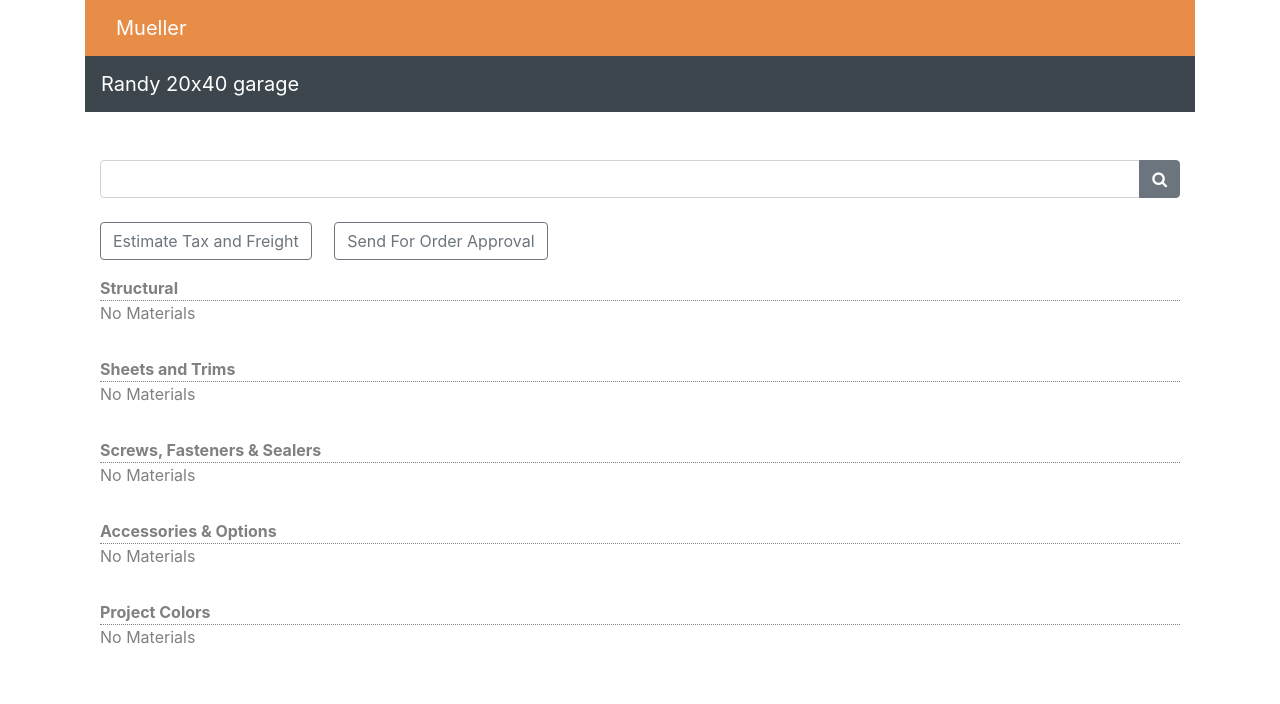
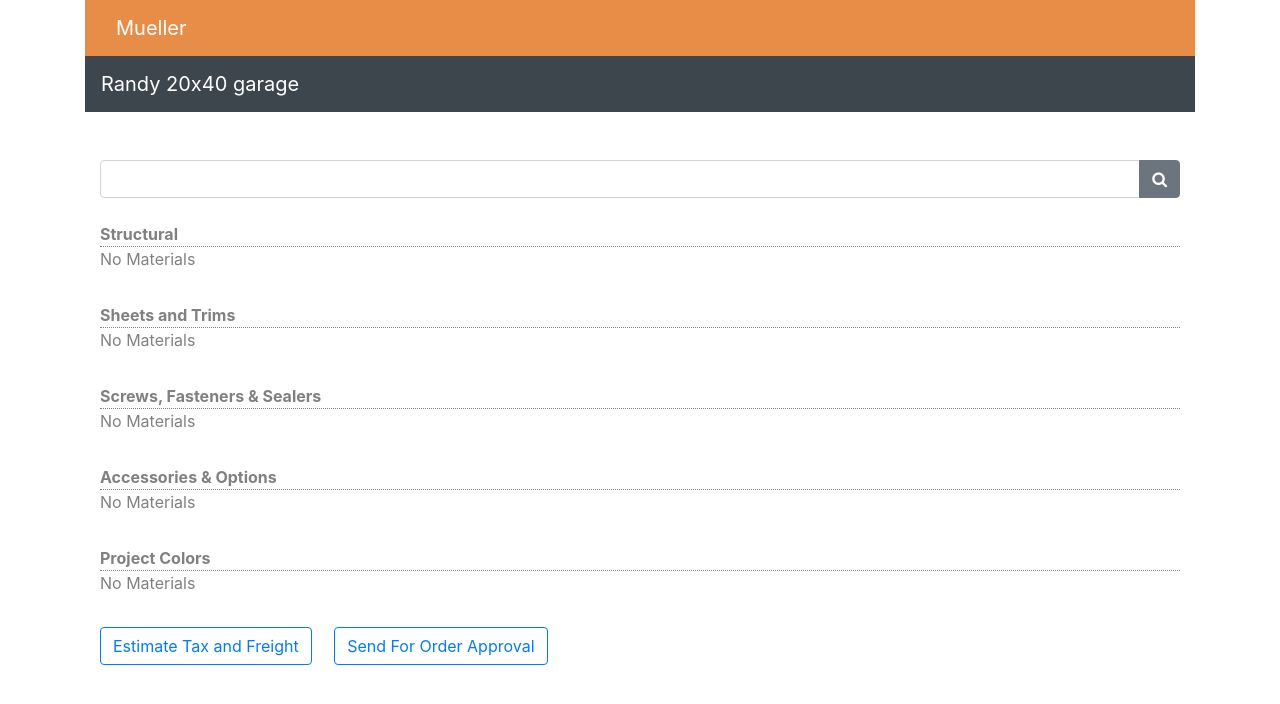
Before and after one commit to ichabondcrane/front-end-app, an Angular app: page /app-quotedetail in a window 1280 px wide. Shown: the top 704 px of the page. Built offline with nearby package versions, Linux system fonts and the light colour scheme.

Commit message:
revert back

```diff
--- a/src/app/quotedetail/quotedetail.component.html
+++ b/src/app/quotedetail/quotedetail.component.html
@@ -15,11 +15,6 @@
     <br>
 
 
-
-    <p>
-        <button class="btn btn-outline-secondary" type="submit ">Estimate Tax and Freight</button> &nbsp;&nbsp;&nbsp;
-        <button class="btn btn-outline-secondary" type="submit ">Send For Order Approval</button>
-    </p>
 
 
 
@@ -52,7 +47,10 @@
     <br>
 
 
-
+    <p>
+        <button class="btn btn-outline-primary" type="submit ">Estimate Tax and Freight</button> &nbsp;&nbsp;&nbsp;
+        <button class="btn btn-outline-primary" type="submit ">Send For Order Approval</button>
+    </p>
 
 
 </div>
```
